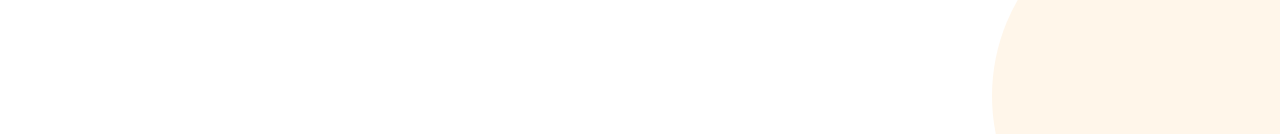
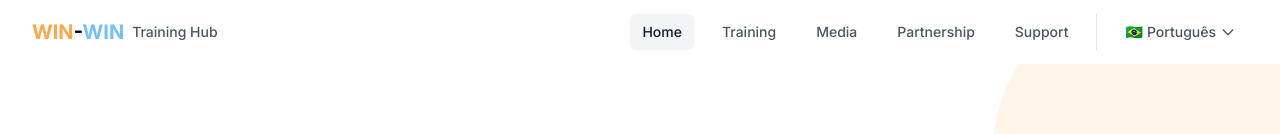
Before and after one commit to stikkeruip/win-win-frontend, a Next.js app: page /pt in a window 1280 px wide. Shown: the top 134 px of the page. Built offline with nearby package versions, Linux system fonts and the light colour scheme.

Commit message:
Navbar shows everywhere now.
Language dropdown is not working

```diff
--- /dev/null
+++ b/app/layout-wrapper.tsx
@@ -0,0 +1,15 @@
+'use client'
+// app/layout-wrapper.tsx
+
+import Navbar from "@/components/navbar"
+import Footer from "@/components/footer"
+
+export default function LayoutWrapper({ children }: { children: React.ReactNode }) {
+    return (
+        <>
+            <Navbar />
+            <main>{children}</main>
+            <Footer />
+        </>
+    )
+}
--- a/app/layout.tsx
+++ b/app/layout.tsx
@@ -1,7 +1,9 @@
+// app/layout.tsx
 import React from "react"
 import { Inter } from "next/font/google"
 import "./globals.css"
 import { headers } from "next/headers"
+import LayoutWrapper from "./layout-wrapper"
 
 const inter = Inter({ subsets: ["latin"] })
 
@@ -28,7 +30,9 @@ export default function RootLayout({
     return (
         <html lang={currentLang} dir={direction}>
         <body className={inter.className}>
-        {children}
+        <LayoutWrapper>
+            {children}
+        </LayoutWrapper>
         </body>
         </html>
     )
--- a/app/page.tsx
+++ b/app/page.tsx
@@ -3,15 +3,11 @@
 import Link from "next/link"
 import Image from "next/image"
 import { useTranslations } from '@/hooks/use-translations'
-import Navbar from "@/components/navbar"
-import Footer from "@/components/footer"
 
 export default function Home() {
   const { t, localizedPath } = useTranslations()
 
   return (
-      <>
-        <Navbar />
       <div className="relative overflow-hidden bg-white">
         {/* Background decoration */}
         <div className="absolute inset-0 z-0 overflow-hidden">
@@ -156,7 +152,5 @@ export default function Home() {
           </section>
         </div>
       </div>
-        <Footer />
-      </>
   )
 }
```
Lines whose indentation alone changed are shown as unchanged.
